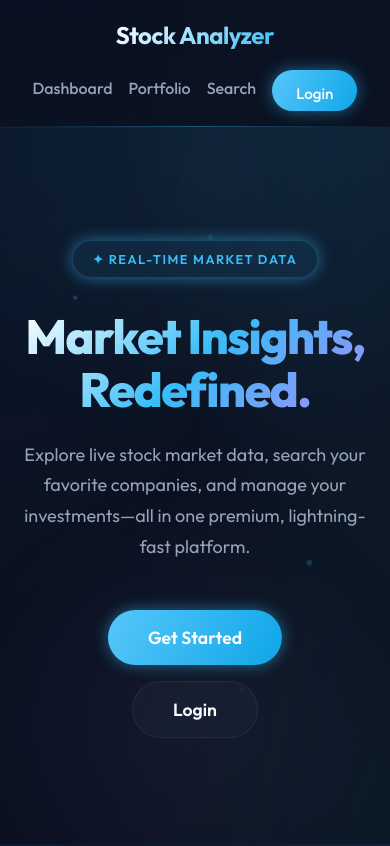
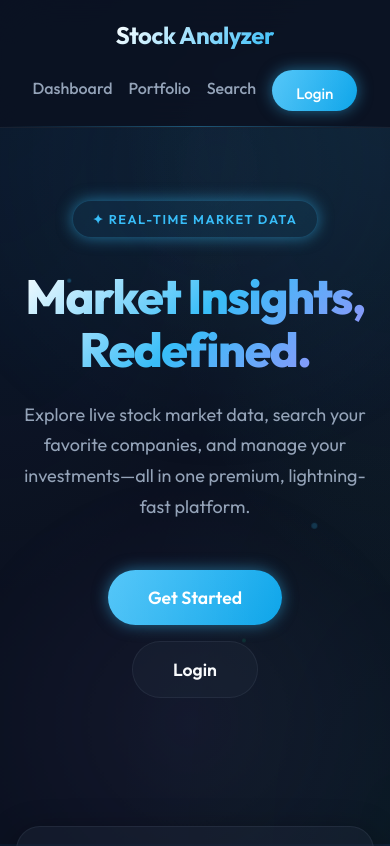
Before and after one commit to Aryan-Rustagi/Stock-Analyzer, a React (Vite) app in the folder client/: page / in a window 390 px wide. Shown: the top 846 px of the page. Built offline with nearby package versions, Linux system fonts and the light colour scheme.

Commit message:
Refactor: Enhance mobile responsiveness down to 480px

```diff
--- a/client/src/App.css
+++ b/client/src/App.css
@@ -644,6 +644,32 @@
   }
   .stock-header {
     flex-direction: column;
+    align-items: stretch;
     gap: 1rem;
   }
+  .stock-header > div:last-child {
+    text-align: left !important;
+  }
+  .main-content {
+    padding: 1.5rem 1rem;
+  }
 }
+
+@media (max-width: 480px) {
+  .search-container {
+    flex-direction: column;
+    gap: 0.75rem;
+  }
+  .search-container button {
+    width: 100%;
+  }
+  .stock-grid {
+    grid-template-columns: 1fr;
+  }
+  .auth-container {
+    min-height: calc(100vh - 240px);
+  }
+  .hero-section {
+    padding: 3rem 0;
+  }
+}
```
